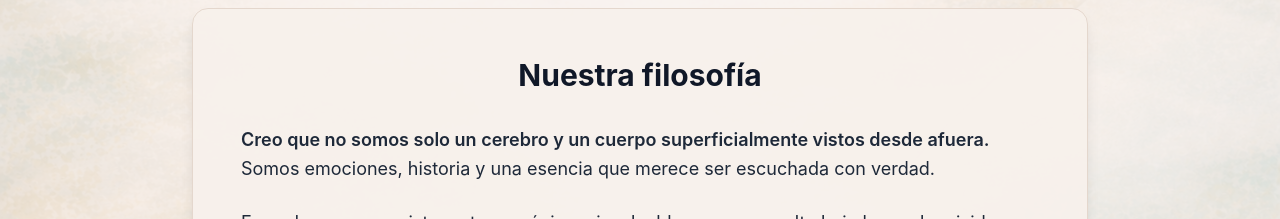
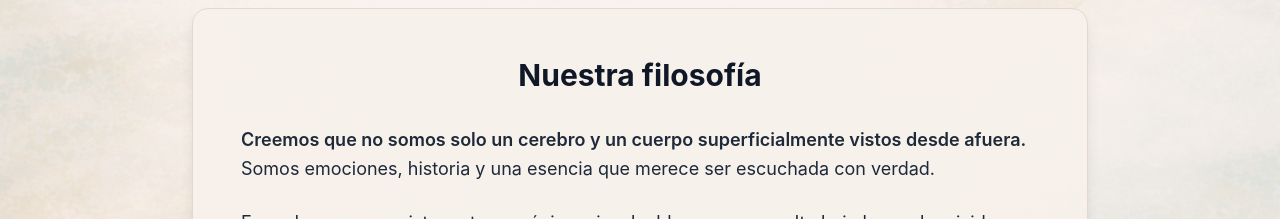
Before and after one commit to isaacsolis2000/centrosentir-app-demo, a React (Vite) app: page / in a window 1280 px wide. Shown: the part 1520-1739 px from the top of the page. Built offline with nearby package versions, Linux system fonts and the light colour scheme.

Commit message:
Se corrige titulo

```diff
--- a/src/presentation/pages/HomePage.tsx
+++ b/src/presentation/pages/HomePage.tsx
@@ -157,7 +157,7 @@ const HomePage: React.FC = () => {
               <div className="space-y-6 text-gray-800">
                 <p className="text-lg leading-relaxed">
                   <span className="font-semibold">
-                    Creo que no somos solo un cerebro y un cuerpo superficialmente vistos desde afuera.
+                    Creemos que no somos solo un cerebro y un cuerpo superficialmente vistos desde afuera.
                   </span>{' '}
                   Somos emociones, historia y una esencia que merece ser escuchada con verdad.
                 </p>
```
